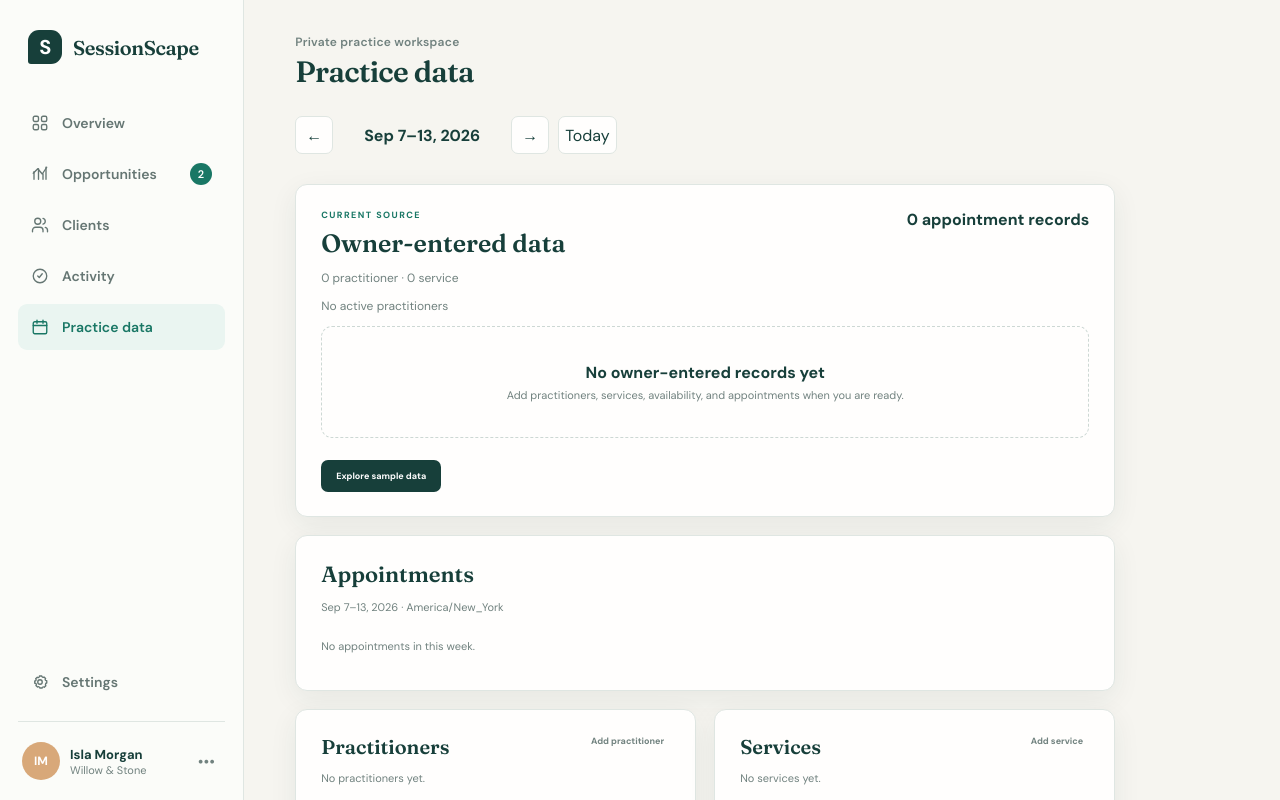
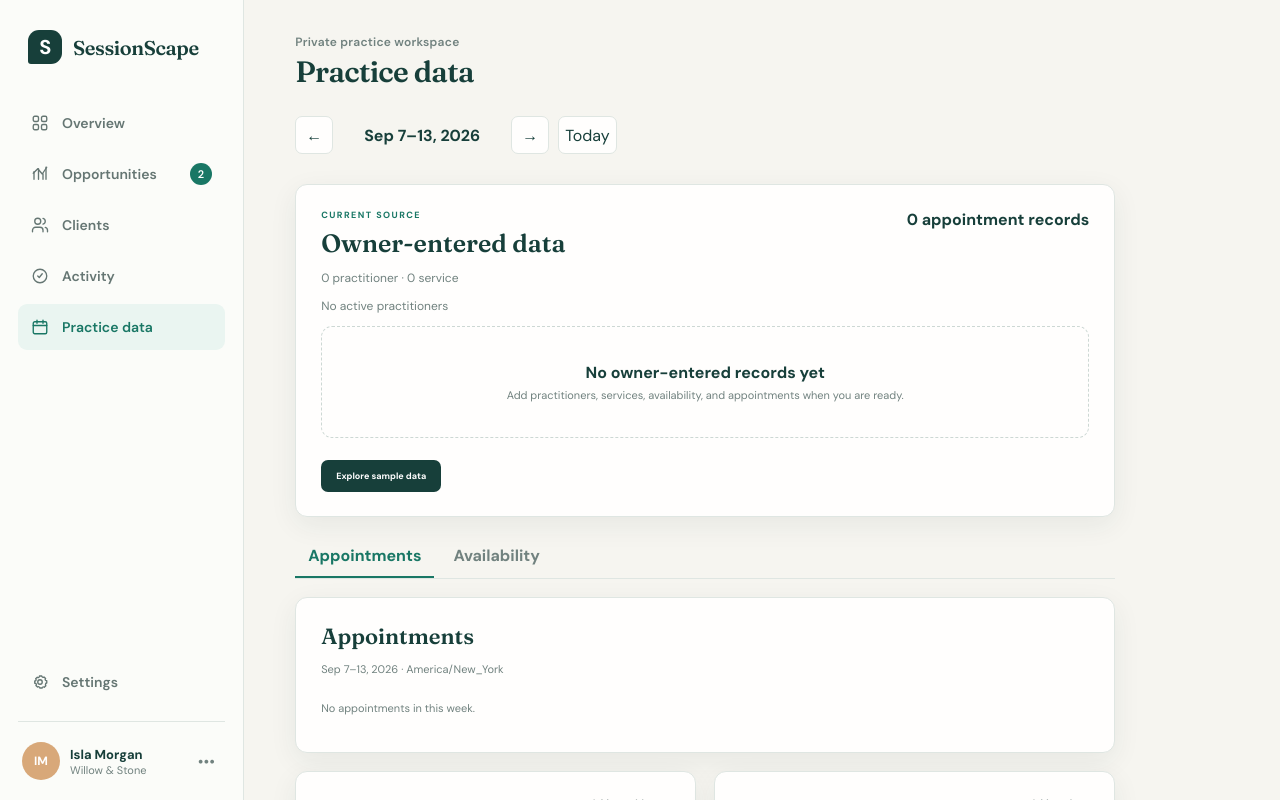
Before and after one commit to ivanovmrp/SessionScape, a Next.js app: page / in a window 1280 px wide. Both pictures are taken after a click on the button "Sep 7–13, 2026". Shown: the top 800 px of the page. Built offline with nearby package versions, Linux system fonts and the light colour scheme.

Commit message:
feat(availability): manage weekly hours

```diff
--- a/app/globals.css
+++ b/app/globals.css
@@ -97,6 +97,9 @@ main { min-height: 100vh; margin-left: 244px; padding: 34px clamp(28px, 4vw, 66p
 .practice-workspace > p { color: var(--muted); font-size: 12px; }
 .practice-actions { display: flex; flex-wrap: wrap; gap: 10px; margin-top: 22px; }
 .practice-actions .button-primary { margin-top: 0; padding: 10px 15px; }
+.practice-tabs { display: flex; gap: 6px; max-width: 820px; margin-top: 18px; border-bottom: 1px solid var(--line); }
+.practice-tabs button { border: 0; border-bottom: 2px solid transparent; background: transparent; padding: 10px 13px; color: var(--muted); font-weight: 700; cursor: pointer; }
+.practice-tabs button[aria-selected="true"] { border-color: var(--green); color: var(--green); }
 .appointment-ledger { max-width: 820px; margin-top: 18px; }
 .appointment-ledger h2 { margin: 0; font-family: "Fraunces", Georgia, serif; font-size: 22px; }
 .appointment-ledger .panel-heading > button { color: var(--green); font-size: 10px; }
@@ -113,6 +116,22 @@ main { min-height: 100vh; margin-left: 244px; padding: 34px clamp(28px, 4vw, 66p
 .appointment-editor-actions { display: flex; justify-content: flex-end; gap: 8px; }
 .appointment-editor-actions button { border: 1px solid var(--line); border-radius: 6px; background: white; padding: 8px 10px; cursor: pointer; }
 .appointment-editor-actions .button-primary { margin: 0; border: 0; background: var(--ink); }
+.availability-panel { max-width: 820px; margin-top: 18px; }
+.availability-panel h2, .availability-panel h3 { margin: 0; font-family: "Fraunces", Georgia, serif; }
+.availability-panel h2 { font-size: 22px; }
+.practitioner-availability { margin-top: 20px; }
+.practitioner-availability h3 { font-size: 18px; }
+.availability-list { margin: 9px 0 0; padding: 0; list-style: none; }
+.availability-list li { display: grid; grid-template-columns: 1fr 1fr auto; gap: 14px; align-items: center; border-top: 1px solid var(--line); padding: 10px 0; }
+.availability-value { color: var(--muted); font-size: 11px; }
+.availability-list button, .availability-editor button { border: 1px solid var(--line); border-radius: 6px; background: white; padding: 7px 9px; cursor: pointer; }
+.availability-editor { display: grid; grid-template-columns: repeat(2, minmax(0, 1fr)); gap: 11px; margin-top: 20px; border-top: 1px solid var(--line); padding-top: 16px; }
+.availability-editor > strong, .availability-editor > div, .availability-editor .warning { grid-column: 1 / -1; }
+.availability-editor label { color: var(--ink-2); font-size: 11px; font-weight: 700; }
+.availability-editor input[type="time"] { display: block; width: 100%; margin-top: 4px; border: 1px solid #cfd9d5; border-radius: 6px; padding: 8px; }
+.availability-editor .closed-control { display: flex; align-items: center; gap: 7px; }
+.availability-editor > div { display: flex; justify-content: flex-end; gap: 8px; }
+.availability-editor > div .button-primary { margin: 0; border: 0; background: var(--ink); }
 .catalog-grid { display: grid; grid-template-columns: repeat(2, minmax(0, 1fr)); gap: 18px; max-width: 820px; margin-top: 18px; }
 .catalog-panel h2 { margin: 0; font-family: "Fraunces", Georgia, serif; font-size: 20px; }
 .catalog-list { display: grid; gap: 9px; margin: 18px 0 0; padding: 0; list-style: none; }
--- a/app/page.tsx
+++ b/app/page.tsx
@@ -62,6 +62,13 @@ type AppointmentEditor = {
   status: AppointmentStatus;
   anonymousClientId: string;
 };
+type AvailabilityEditor = {
+  practitionerId: string;
+  localDate: string;
+  closed: boolean;
+  startTime: string;
+  endTime: string;
+};
 
 const emptyWorkspace = (
   provenance: PracticeWorkspace["provenance"],
@@ -86,6 +93,9 @@ export default function Home() {
   const [catalogError, setCatalogError] = useState("");
   const [appointmentEditor, setAppointmentEditor] = useState<AppointmentEditor | null>(null);
   const [appointmentError, setAppointmentError] = useState("");
+  const [practiceDataTab, setPracticeDataTab] = useState<"appointments" | "availability">("appointments");
+  const [availabilityEditor, setAvailabilityEditor] = useState<AvailabilityEditor | null>(null);
+  const [availabilityError, setAvailabilityError] = useState("");
   const [scenario, setScenario] = useState<DataScenario>("current");
   const [activeMetric, setActiveMetric] = useState<Metric | null>(null);
   const [activeOpportunity, setActiveOpportunity] = useState<Opportunity | null>(null);
@@ -148,6 +158,11 @@ export default function Home() {
   const weeklyAppointments = practiceWorkspace.appointments
     .filter(({ startAt }) => startAt >= practiceWeek.startAt && startAt < practiceWeek.endAt)
     .sort((left, right) => left.startAt.localeCompare(right.startAt));
+  const weekLocalDates = Array.from({ length: 7 }, (_, index) => {
+    const date = new Date(`${practiceWeek.startLocalDate}T00:00:00.000Z`);
+    date.setUTCDate(date.getUTCDate() + index);
+    return date.toISOString().slice(0, 10);
+  });
 
   useEffect(() => {
     let active = true;
@@ -252,6 +267,8 @@ export default function Home() {
     setNotice("");
     setAppointmentEditor(null);
     setAppointmentError("");
+    setAvailabilityEditor(null);
+    setAvailabilityError("");
     setPracticeSource(nextSource);
   };
 
@@ -272,7 +289,7 @@ export default function Home() {
     }
   };
 
-  const generatedId = (prefix: "practitioner" | "service" | "appointment") => {
+  const generatedId = (prefix: "practitioner" | "service" | "appointment" | "availability") => {
     const values = new Uint32Array(2);
     crypto.getRandomValues(values);
     return `${prefix}_${[...values].map((value) => value.toString(16).padStart(8, "0")).join("")}`;
@@ -469,6 +486,71 @@ export default function Home() {
     }
   };
 
+  const formatAvailabilityDate = (localDate: string) => new Intl.DateTimeFormat("en-US", {
+    weekday: "short",
+    month: "short",
+    day: "numeric",
+    timeZone: "UTC",
+  }).format(new Date(`${localDate}T00:00:00.000Z`)).replace(",", "");
+
+  const minuteToTime = (minute: number) => `${String(Math.floor(minute / 60)).padStart(2, "0")}:${String(minute % 60).padStart(2, "0")}`;
+  const timeToMinute = (time: string) => {
+    const [hour, minute] = time.split(":").map(Number);
+    return hour * 60 + minute;
+  };
+  const formatMinute = (minute: number) => new Intl.DateTimeFormat("en-US", {
+    hour: "numeric",
+    minute: "2-digit",
+    timeZone: "UTC",
+  }).format(new Date(Date.UTC(2026, 0, 1, Math.floor(minute / 60), minute % 60)));
+
+  const openAvailability = (practitionerId: string, localDate: string) => {
+    const existing = practiceWorkspace.availability.find((record) =>
+      record.practitionerId === practitionerId && record.localDate === localDate,
+    );
+    setAvailabilityError("");
+    setAvailabilityEditor({
+      practitionerId,
+      localDate,
+      closed: existing?.closed ?? false,
+      startTime: existing && !existing.closed ? minuteToTime(existing.startMinute) : "",
+      endTime: existing && !existing.closed ? minuteToTime(existing.endMinute) : "",
+    });
+  };
+
+  const saveAvailability = () => {
+    if (!availabilityEditor) return;
+    const previous = practiceWorkspace.availability.find((record) =>
+      record.practitionerId === availabilityEditor.practitionerId && record.localDate === availabilityEditor.localDate,
+    );
+    const record = availabilityEditor.closed
+      ? {
+          id: previous?.id ?? generatedId("availability"),
+          practitionerId: availabilityEditor.practitionerId,
+          localDate: availabilityEditor.localDate,
+          closed: true as const,
+        }
+      : {
+          id: previous?.id ?? generatedId("availability"),
+          practitionerId: availabilityEditor.practitionerId,
+          localDate: availabilityEditor.localDate,
+          closed: false as const,
+          startMinute: timeToMinute(availabilityEditor.startTime),
+          endMinute: timeToMinute(availabilityEditor.endTime),
+        };
+    const availability = previous
+      ? practiceWorkspace.availability.map((item) => item.id === previous.id ? record : item)
+      : [...practiceWorkspace.availability, record];
+    if (!parsePracticeWorkspace({ ...practiceWorkspace, availability }).ok) {
+      setAvailabilityError("Choose a start time before the end time, or mark the day closed.");
+      return;
+    }
+    if (saveActiveWorkspace({ ...practiceWorkspace, availability })) {
+      setAvailabilityEditor(null);
+      setAvailabilityError("");
+    }
+  };
+
   const copySample = () => {
     if (sampleDerivedWorkspace && !window.confirm(
       "Replace the existing sample-derived data with a fresh sample copy?",
@@ -623,7 +705,12 @@ export default function Home() {
           </div>
         </section>
 
-        <section className="panel appointment-ledger">
+        <div className="practice-tabs" role="tablist" aria-label="Practice data views">
+          <button role="tab" aria-selected={practiceDataTab === "appointments"} onClick={() => { setPracticeDataTab("appointments"); setAvailabilityEditor(null); }}>Appointments</button>
+          <button role="tab" aria-selected={practiceDataTab === "availability"} onClick={() => { setPracticeDataTab("availability"); setAppointmentEditor(null); }}>Availability</button>
+        </div>
+
+        {practiceDataTab === "appointments" && <section className="panel appointment-ledger">
           <div className="panel-heading">
             <div><h2>Appointments</h2><p className="muted">{practiceWeek.label} · {practiceWorkspace.timezone}</p></div>
             {practiceSource !== "sample" && activePractitioners.length > 0 && activeServices.length > 0 && <button onClick={openNewAppointment}>Add appointment</button>}
@@ -668,7 +755,36 @@ export default function Home() {
               <button className="button-primary" type="submit">Save appointment</button>
             </div>
           </form>}
-        </section>
+        </section>}
+
+        {practiceDataTab === "availability" && <section className="panel availability-panel">
+          <div className="panel-heading">
+            <div><h2>Weekly availability</h2><p className="muted">Closed days count as complete coverage.</p></div>
+          </div>
+          {activePractitioners.length === 0 ? <p className="muted">Add an active practitioner to enter availability.</p> : activePractitioners.map((practitioner) => <div className="practitioner-availability" key={practitioner.id}>
+            <h3>{practitioner.label}</h3>
+            <ul className="availability-list">
+              {weekLocalDates.map((localDate) => {
+                const record = practiceWorkspace.availability.find((item) => item.practitionerId === practitioner.id && item.localDate === localDate);
+                return <li key={localDate}>
+                  <strong>{formatAvailabilityDate(localDate)}</strong>
+                  <span className="availability-value">{!record ? "Not entered" : record.closed ? "Closed" : `${formatMinute(record.startMinute)}–${formatMinute(record.endMinute)}`}</span>
+                  {practiceSource !== "sample" && <button aria-label={`Edit availability ${formatAvailabilityDate(localDate)} for ${practitioner.label}`} onClick={() => openAvailability(practitioner.id, localDate)}>Edit</button>}
+                </li>;
+              })}
+            </ul>
+          </div>)}
+          {availabilityEditor && <form className="availability-editor" onSubmit={(event) => { event.preventDefault(); saveAvailability(); }}>
+            <strong>{formatAvailabilityDate(availabilityEditor.localDate)}</strong>
+            <label className="closed-control"><input aria-label="Closed all day" type="checkbox" checked={availabilityEditor.closed} onChange={(event) => setAvailabilityEditor({ ...availabilityEditor, closed: event.target.checked })} />Closed all day</label>
+            {!availabilityEditor.closed && <>
+              <label>Start time<input aria-label="Availability start time" type="time" value={availabilityEditor.startTime} onChange={(event) => setAvailabilityEditor({ ...availabilityEditor, startTime: event.target.value })} /></label>
+              <label>End time<input aria-label="Availability end time" type="time" value={availabilityEditor.endTime} onChange={(event) => setAvailabilityEditor({ ...availabilityEditor, endTime: event.target.value })} /></label>
+            </>}
+            {availabilityError && <p className="warning" role="alert">{availabilityError}</p>}
+            <div><button type="button" onClick={() => { setAvailabilityEditor(null); setAvailabilityError(""); }}>Cancel availability editing</button><button className="button-primary" type="submit">Save availability</button></div>
+          </form>}
+        </section>}
 
         <section className="catalog-grid" aria-label="Practice catalogs">
           <div className="panel catalog-panel">
```
Also changed, not shown: 1 other file (tests, documents, lock files or other folders).
